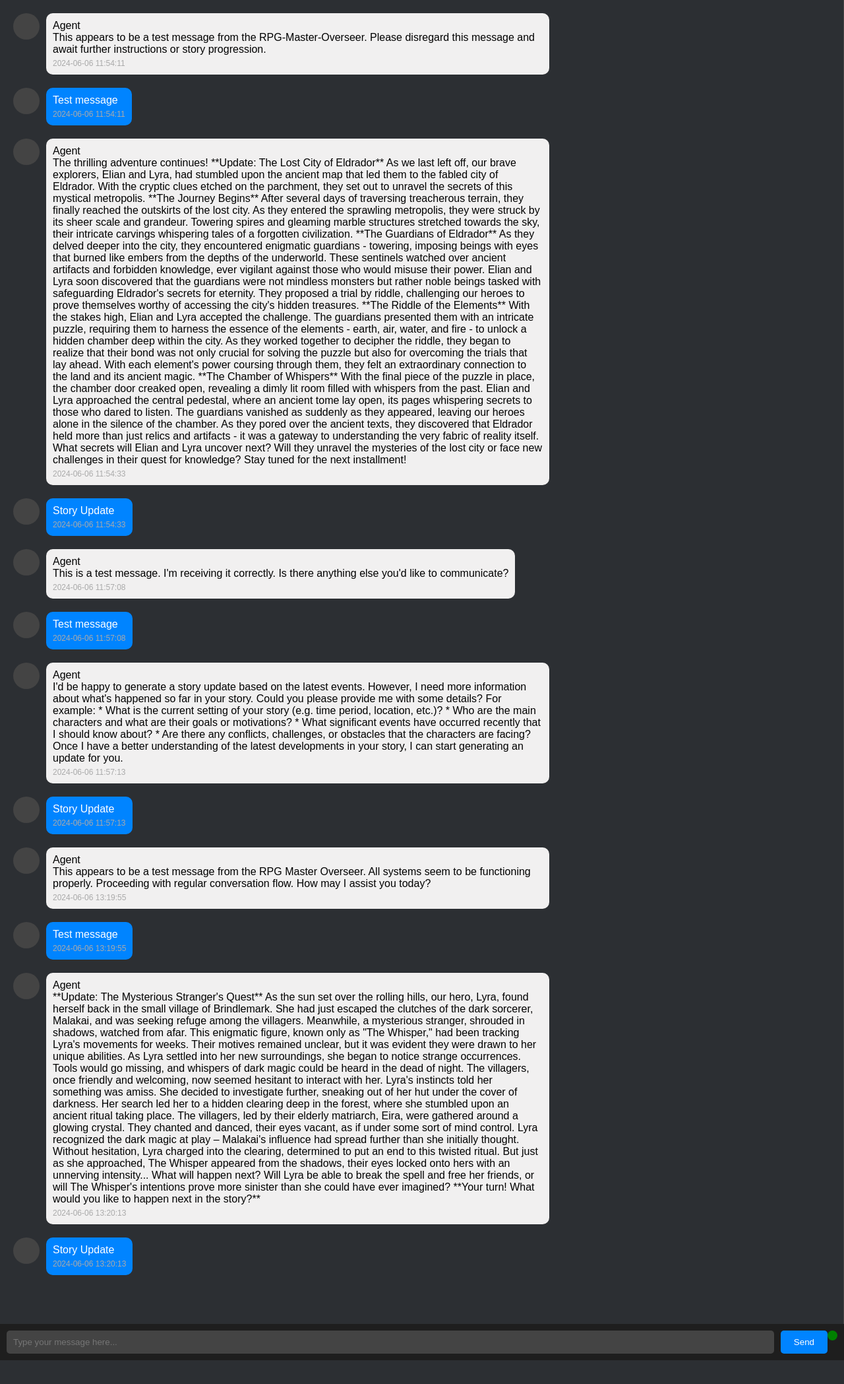
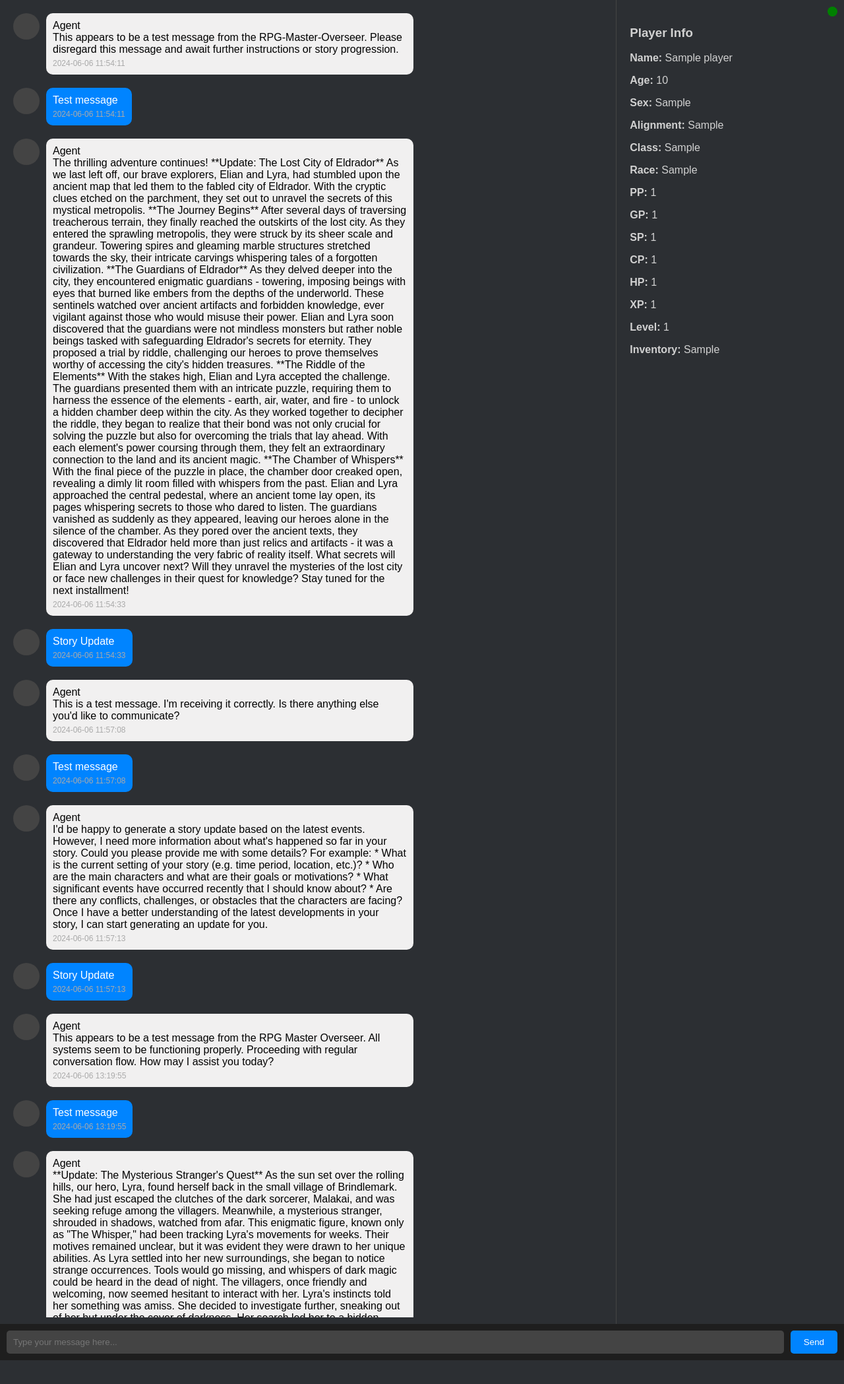
Before and after one commit to PadsterH2012/ai-rpg-master, a Flask app: page / in a window 1280 px wide. Shown: the top 2097 px of the page at 66% size. Run offline with Flask 2, Linux system fonts and the light colour scheme; data comes from the database, SQL or seed files in the repository; tables that the repository leaves empty hold one stand-in row (values such as "Sample post"); some libraries are stand-ins or nearby versions.

Commit message:
kind working

```diff
--- a/app/routes.py
+++ b/app/routes.py
@@ -1,5 +1,5 @@
 from flask import Blueprint, render_template, request, jsonify, current_app as app
-from app.models import Conversation, db
+from app.models import Conversation, db, Player
 from app.utils import player_interaction_agent
 from datetime import datetime
 
@@ -8,7 +8,8 @@ main = Blueprint('main', __name__)
 @main.route('/')
 def home():
     conversations = Conversation.query.order_by(Conversation.timestamp.asc()).all()
-    return render_template('chat.html', conversations=conversations)
+    player = Player.query.first()
+    return render_template('chat.html', conversations=conversations, player=player)
 
 @main.route('/send_message', methods=['POST'])
 def send_message():
@@ -22,10 +23,12 @@ def send_message():
         db.session.commit()
         app.logger.info(f"User message saved: {user_message}")
 
+        # Get responses from the agents
         overseer_response, story_update = player_interaction_agent(user_message)
         app.logger.info(f"Overseer response: {overseer_response}")
         app.logger.info(f"Story update: {story_update}")
 
+        # Save responses to the database
         new_conversation.ollama_response = overseer_response
         db.session.add(new_conversation)
         db.session.commit()
--- a/app/static/css/style.css
+++ b/app/static/css/style.css
@@ -10,14 +10,13 @@ body {
 
 .chat-container {
     display: flex;
-    flex-direction: column;
-    flex: 1;
+    flex-direction: row;
     height: 80vh; /* Ensure the chat container is 80% of the viewport height */
     max-height: 80vh;
 }
 
 .chat-box {
-    flex: 1;
+    flex: 3;
     display: flex;
     flex-direction: column;
     border-right: 1px solid #444;
@@ -59,6 +58,12 @@ body {
     font-size: 0.75rem;
     color: #aaa;
     margin-top: 5px;
+}
+
+.player-info {
+    flex: 1;
+    padding: 20px;
+    overflow-y: auto;
 }
 
 .footer {
--- a/app/templates/chat.html
+++ b/app/templates/chat.html
@@ -9,6 +9,9 @@
     <script src="{{ url_for('static', filename='js/chat.js') }}" defer></script>
 </head>
 <body>
+    <div class="status-container">
+        <div id="status-indicator" class="status-indicator green"></div>
+    </div>
     <div class="chat-container">
         <div class="chat-box">
             <div id="chat">
@@ -32,11 +35,27 @@
                 <div id="waiting-message" class="waiting-message" style="display: none;">Waiting for Ollama's response...</div>
             </div>
         </div>
+        <div class="player-info">
+            <h3>Player Info</h3>
+            <p><strong>Name:</strong> <span id="player-name">{{ player.name }}</span></p>
+            <p><strong>Age:</strong> <span id="player-age">{{ player.age }}</span></p>
+            <p><strong>Sex:</strong> <span id="player-sex">{{ player.sex }}</span></p>
+            <p><strong>Alignment:</strong> <span id="player-alignment">{{ player.alignment }}</span></p>
+            <p><strong>Class:</strong> <span id="player-class">{{ player.player_class }}</span></p>
+            <p><strong>Race:</strong> <span id="player-race">{{ player.race }}</span></p>
+            <p><strong>PP:</strong> <span id="player-pp">{{ player.pp }}</span></p>
+            <p><strong>GP:</strong> <span id="player-gp">{{ player.gp }}</span></p>
+            <p><strong>SP:</strong> <span id="player-sp">{{ player.sp }}</span></p>
+            <p><strong>CP:</strong> <span id="player-cp">{{ player.cp }}</span></p>
+            <p><strong>HP:</strong> <span id="player-hp">{{ player.hp }}</span></p>
+            <p><strong>XP:</strong> <span id="player-xp">{{ player.xp }}</span></p>
+            <p><strong>Level:</strong> <span id="player-level">{{ player.level }}</span></p>
+            <p><strong>Inventory:</strong> <span id="player-inventory">{{ player.inventory }}</span></p>
+        </div>
     </div>
     <div class="footer">
         <input type="text" id="message-input" placeholder="Type your message here...">
         <button id="send-button">Send</button>
-        <div id="status-indicator" class="status-indicator green"></div>
     </div>
 </body>
 </html>
```
Also changed, not shown: app/__init__.py (+3 -5 lines), 1 other file.
